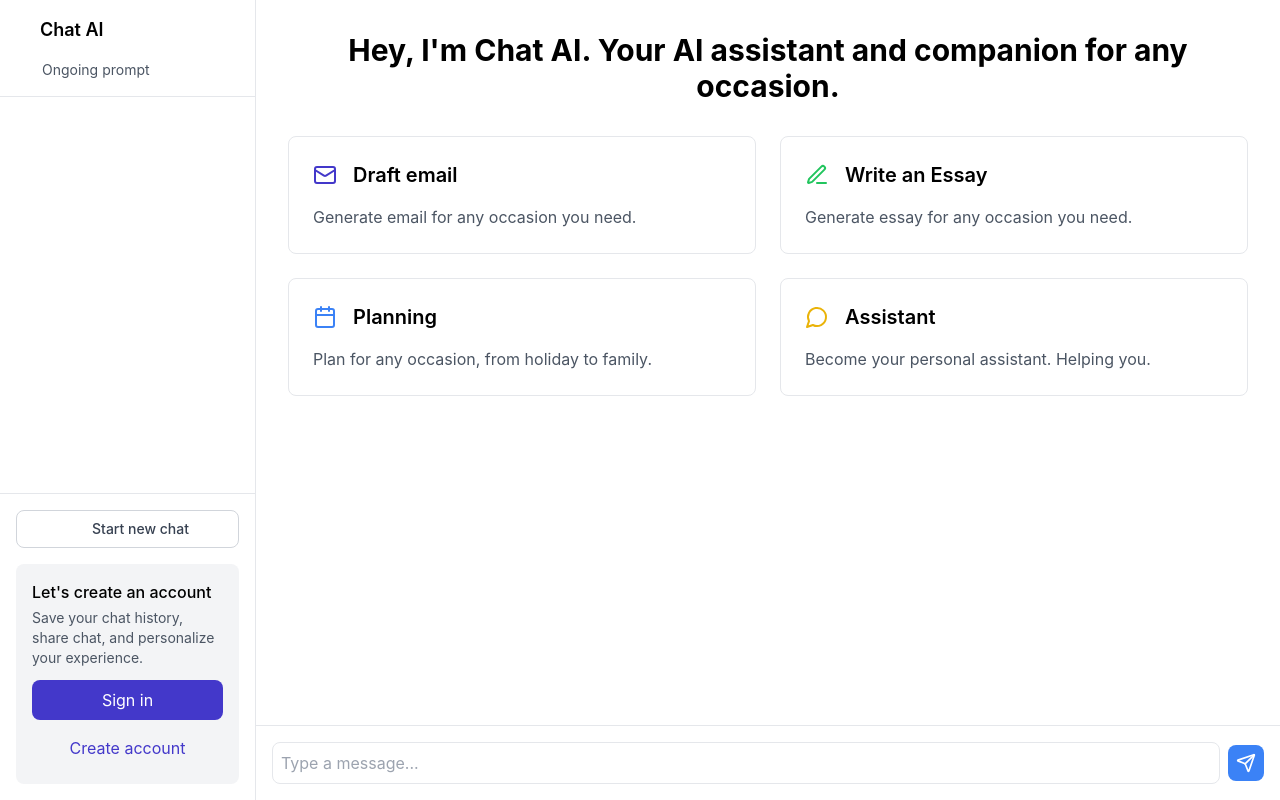
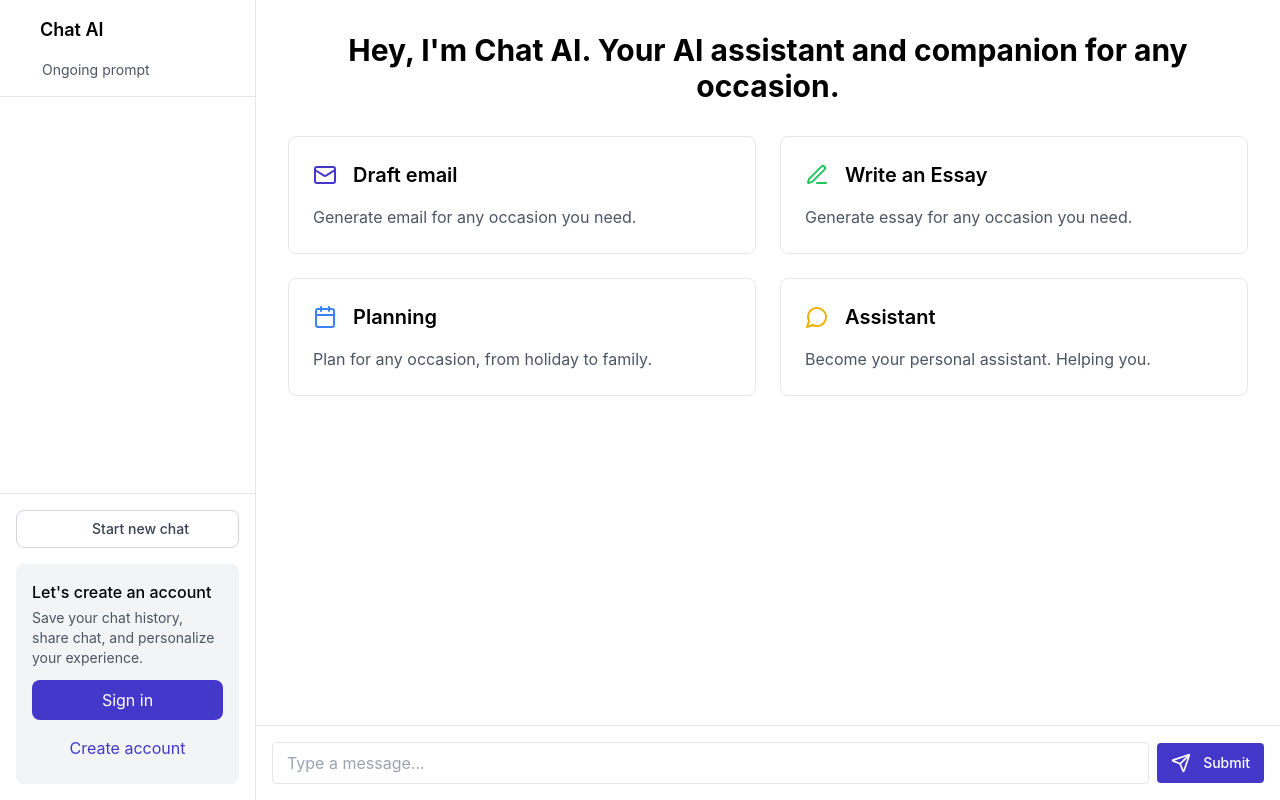
Before and after one commit to AlexandreDeMoura/ai-chat-app, a React (Create React App) app: page / in a window 1280 px wide. Built offline with nearby package versions, Linux system fonts and the light colour scheme; some icons are missing.

Commit message:
feat: Improve message input's UI

```diff
--- a/src/components/MessageInput.tsx
+++ b/src/components/MessageInput.tsx
@@ -22,10 +22,10 @@ const MessageInput: React.FC<Props> = ({ onSubmit }) => {
           value={input}
           onChange={(e) => setInput(e.target.value)}
           placeholder="Type a message..."
-          className="flex-1 p-2 border rounded-lg focus:outline-none focus:ring-2 focus:ring-blue-500"
+          className="flex-1 px-3.5 py-2 border rounded focus:outline-none focus:ring-2 focus:ring-indigo-700 focus:py-1.5 focus:mb-1"
         />
-        <button type="submit" className="p-2 bg-blue-500 text-white rounded-lg hover:bg-blue-600 focus:outline-none focus:ring-2 focus:ring-blue-500">
-          <Send size={20} />
+        <button type="submit" className="flex justify-center items-center gap-3 px-3.5 py-2.5 rounded bg-indigo-700 text-white hover:bg-indigo-800 focus:outline-none focus:ring-2 focus:ring-blue-500">
+         <Send size={20} /> <div className='text-sm font-medium'>Submit</div>
         </button>
       </div>
     </form>
```
